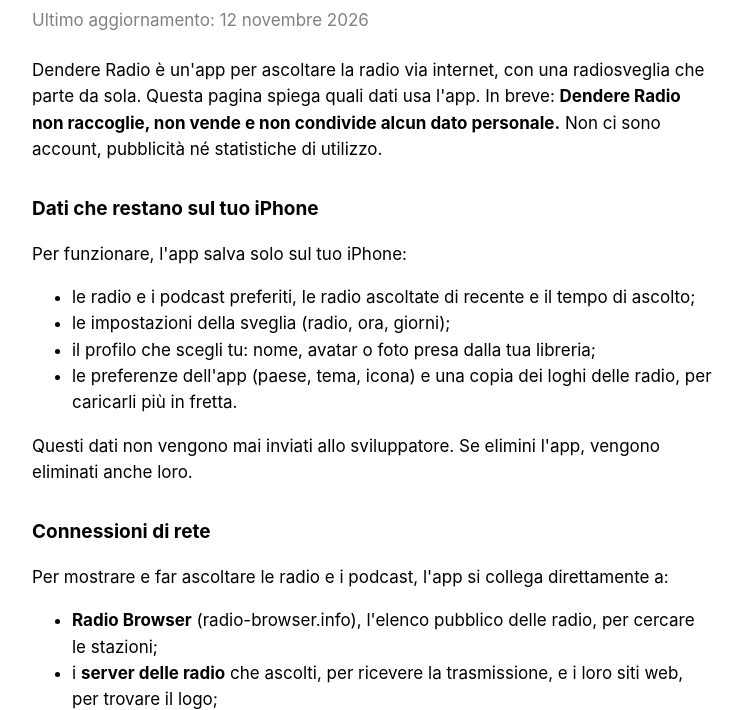
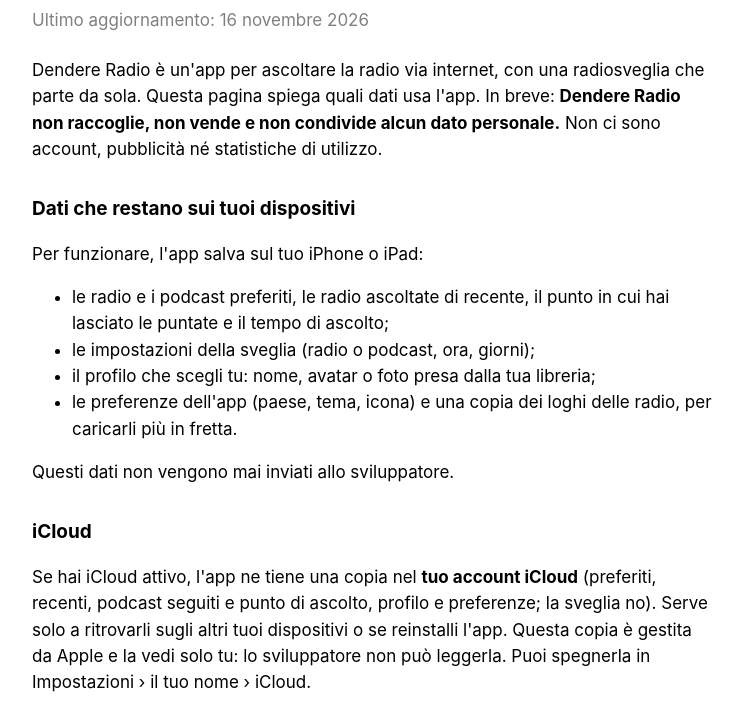
Before and after one commit to DanLadinetti/dendere-radio, a plain HTML site: page privacy-policy.html in a window 1280 px wide. Shown: the part 84-794 px from the top of the page, without its empty margins (268-1011 px from the left). Drawn offline with Linux system fonts and the light colour scheme.

Commit message:
Update privacy-policy.html

```diff
--- a/privacy-policy.html
+++ b/privacy-policy.html
@@ -17,19 +17,22 @@
 <body>
 <main>
   <h1><span>Dendere Radio</span> · Informativa sulla privacy</h1>
-  <p class="data">Ultimo aggiornamento: 12 novembre 2026</p>
+  <p class="data">Ultimo aggiornamento: 16 novembre 2026</p>
 
   <p>Dendere Radio è un'app per ascoltare la radio via internet, con una radiosveglia che parte da sola. Questa pagina spiega quali dati usa l'app. In breve: <strong>Dendere Radio non raccoglie, non vende e non condivide alcun dato personale.</strong> Non ci sono account, pubblicità né statistiche di utilizzo.</p>
 
-  <h2>Dati che restano sul tuo iPhone</h2>
-  <p>Per funzionare, l'app salva solo sul tuo iPhone:</p>
+  <h2>Dati che restano sui tuoi dispositivi</h2>
+  <p>Per funzionare, l'app salva sul tuo iPhone o iPad:</p>
   <ul>
-    <li>le radio e i podcast preferiti, le radio ascoltate di recente e il tempo di ascolto;</li>
-    <li>le impostazioni della sveglia (radio, ora, giorni);</li>
+    <li>le radio e i podcast preferiti, le radio ascoltate di recente, il punto in cui hai lasciato le puntate e il tempo di ascolto;</li>
+    <li>le impostazioni della sveglia (radio o podcast, ora, giorni);</li>
     <li>il profilo che scegli tu: nome, avatar o foto presa dalla tua libreria;</li>
     <li>le preferenze dell'app (paese, tema, icona) e una copia dei loghi delle radio, per caricarli più in fretta.</li>
   </ul>
-  <p>Questi dati non vengono mai inviati allo sviluppatore. Se elimini l'app, vengono eliminati anche loro.</p>
+  <p>Questi dati non vengono mai inviati allo sviluppatore.</p>
+
+  <h2>iCloud</h2>
+  <p>Se hai iCloud attivo, l'app ne tiene una copia nel <strong>tuo account iCloud</strong> (preferiti, recenti, podcast seguiti e punto di ascolto, profilo e preferenze; la sveglia no). Serve solo a ritrovarli sugli altri tuoi dispositivi o se reinstalli l'app. Questa copia è gestita da Apple e la vedi solo tu: lo sviluppatore non può leggerla. Puoi spegnerla in Impostazioni › il tuo nome › iCloud.</p>
 
   <h2>Connessioni di rete</h2>
   <p>Per mostrare e far ascoltare le radio e i podcast, l'app si collega direttamente a:</p>
```
